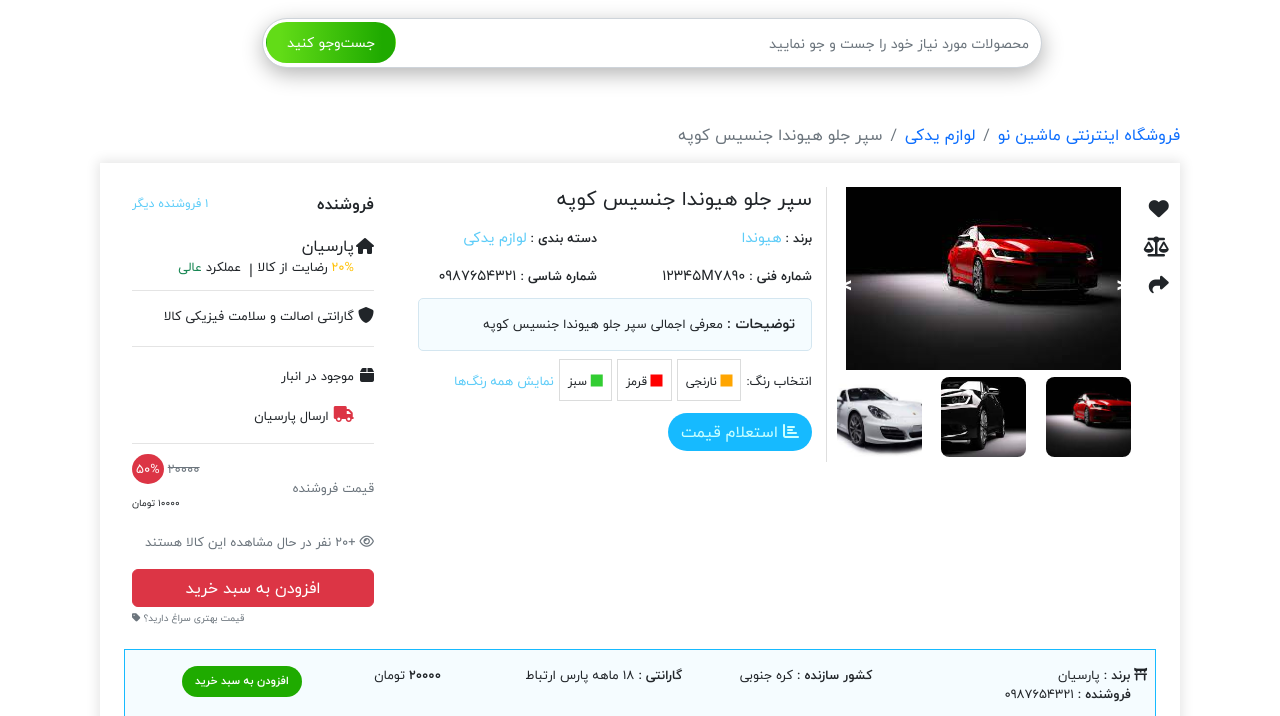
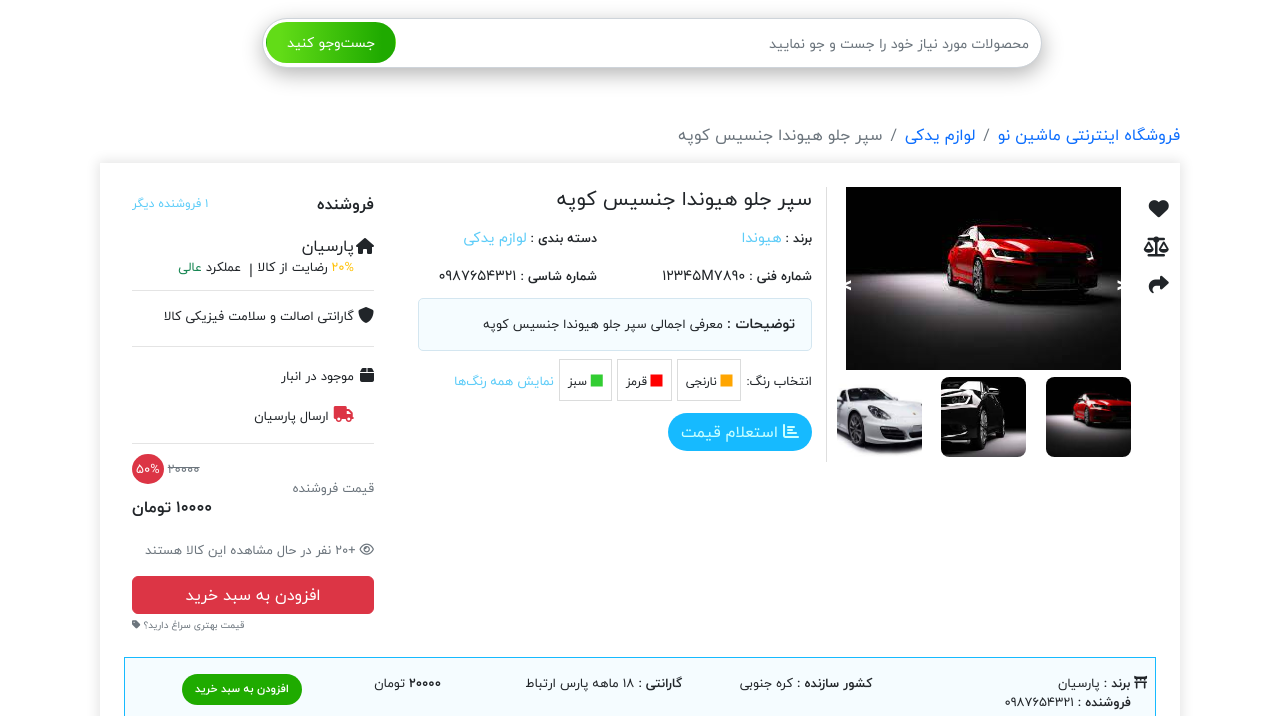
Before and after one commit to melikatfi/Mashin-no, a plain HTML site: page product-single.html in a window 1280 px wide. Shown: the part 64-780 px from the top of the page. Drawn offline with nearby package versions, Linux system fonts and the light colour scheme.

Commit message:
improve 2

```diff
--- a/assets/Style.css
+++ b/assets/Style.css
@@ -1095,6 +1095,11 @@ footer hr{
     font-size: 0.8rem;
 }
 
+.p-buy h4{
+    font-size: 1rem !important;
+    font-family: IranYekanBold;
+}
+
 .p-buy .text-left{
     font-size: 0.6rem;
 }
--- a/product-single.html
+++ b/product-single.html
@@ -209,9 +209,9 @@
                     <div class="text-secondary">
                         قیمت فروشنده
                     </div>
-                    <h6 class="text-left">
+                    <h4 class="text-left">
                         10000 تومان
-                    </h6>
+                    </h4>
                     <div class="pt-3 text-secondary">
                         <i class="fa fa-eye"></i>
                         +۲۰ نفر در حال مشاهده این کالا هستند
```
